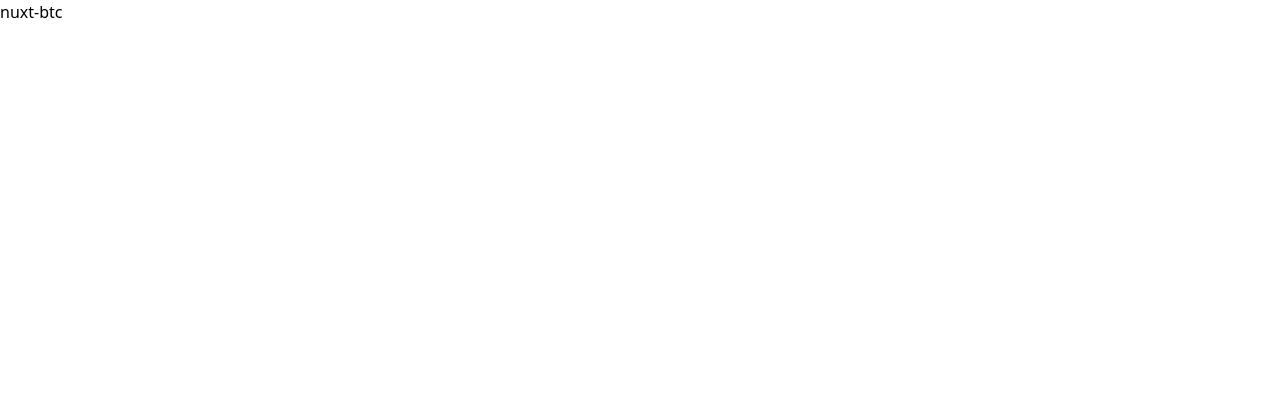
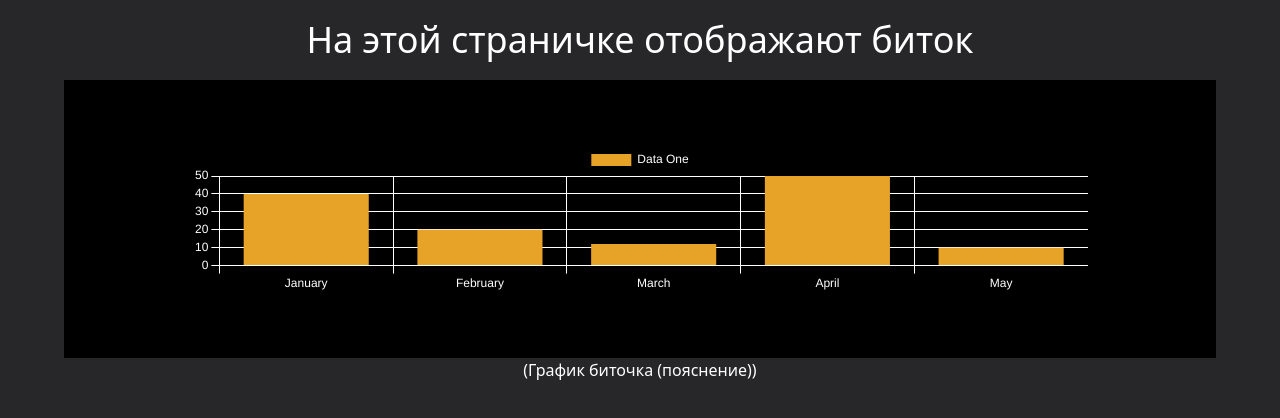
Before and after one commit to murningstar/testtask-nuxt-plot-btc, a Nuxt app: page / in a window 1280 px wide. Shown: the top 418 px of the page. Built offline with nearby package versions, Linux system fonts and the light colour scheme.

Commit message:
Checkpoint: working sample bar chart

```diff
--- /dev/null
+++ b/assets/css/global.css
@@ -0,0 +1,4 @@
+:root{
+    @apply bg-zinc-800;
+    color: white;
+}
--- /dev/null
+++ b/components/Chart.vue
@@ -0,0 +1,35 @@
+<script setup lang="ts">
+import { Chart as ChartJS, Title, Tooltip, Legend, BarElement, CategoryScale, LinearScale } from 'chart.js'
+import { Bar, Chart } from 'vue-chartjs'
+ChartJS.defaults.color = "white"
+ChartJS.defaults.borderColor = "white"
+ChartJS.register(Title, Tooltip, Legend, BarElement, CategoryScale, LinearScale)
+
+// #E69E20
+const chartData = ref({
+    labels: ["January", "February", "March", "April", "May"],
+    datasets: [
+        {
+            label: "Data One",
+            backgroundColor: "#E6A328",
+            data: [40, 20, 12, 50, 10],
+        },
+    ],
+});
+const chartOptions = ref({
+    responsive: true,
+    maintainAspectRatio: false,
+
+});
+</script>
+
+<template>
+    <div name="chart-wrapper" class="flex flex-col">
+        <div name="chart-container" class="relative bg-black mx-[5%] px-[10%] py-[5%] ">
+            <Bar :data="chartData" :options="chartOptions" />
+        </div>
+        <h1 class="text-center"> (График биточка (пояснение)) </h1>
+    </div>
+</template>
+
+<style scoped></style>
--- a/pages/index.vue
+++ b/pages/index.vue
@@ -1,5 +1,10 @@
+<script setup lang="ts">
+import "@/assets/css/global.css"
+</script>
+
 <template>
-  <div>
-    <h1>nuxt-btc</h1>
+  <div name="page-wrapper" class="min-h-screen flex flex-col">
+    <h1 name="page-heading" class="text-4xl relative text-center p-5">На этой страничке отображают биток</h1>
+    <Chart />
   </div>
 </template>
```
